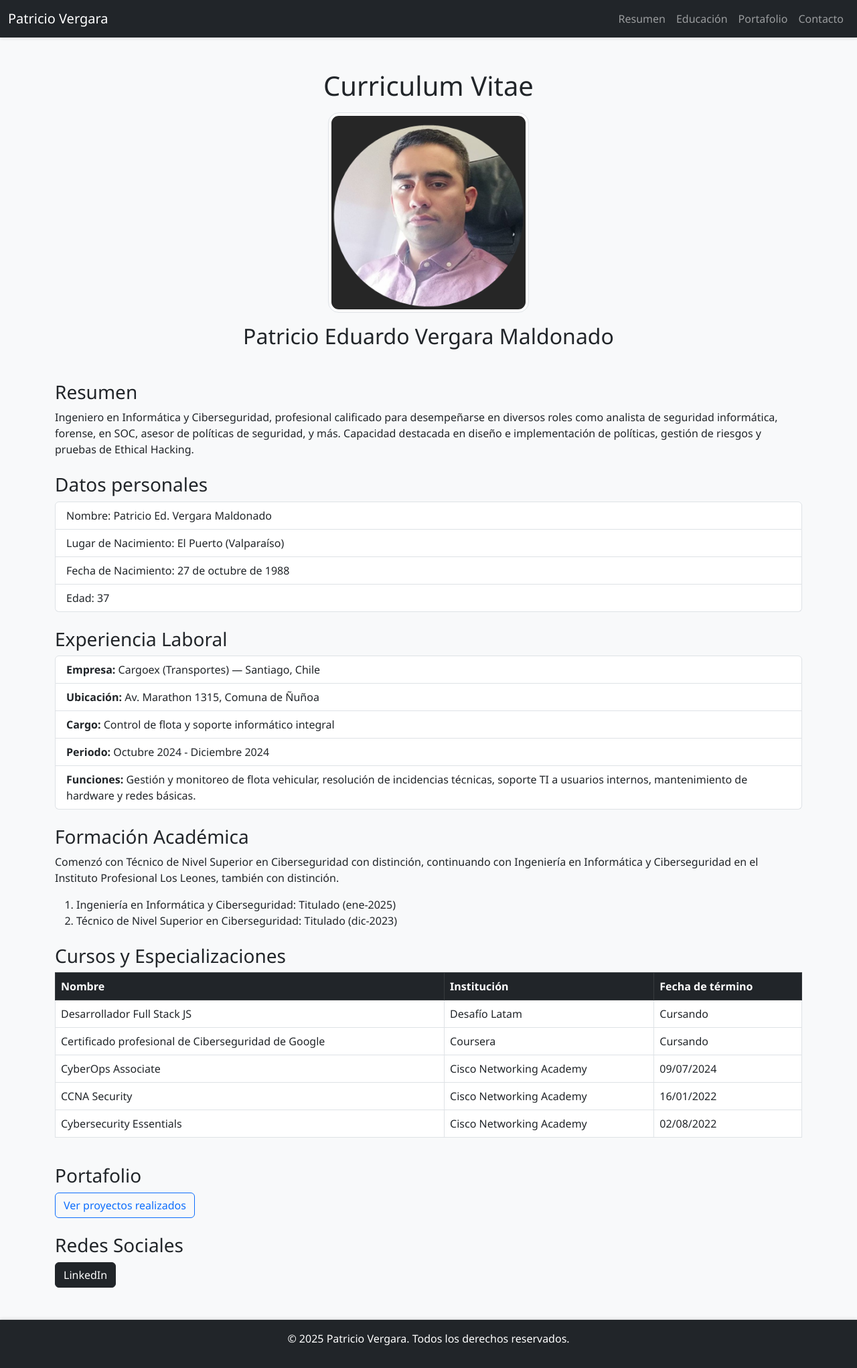
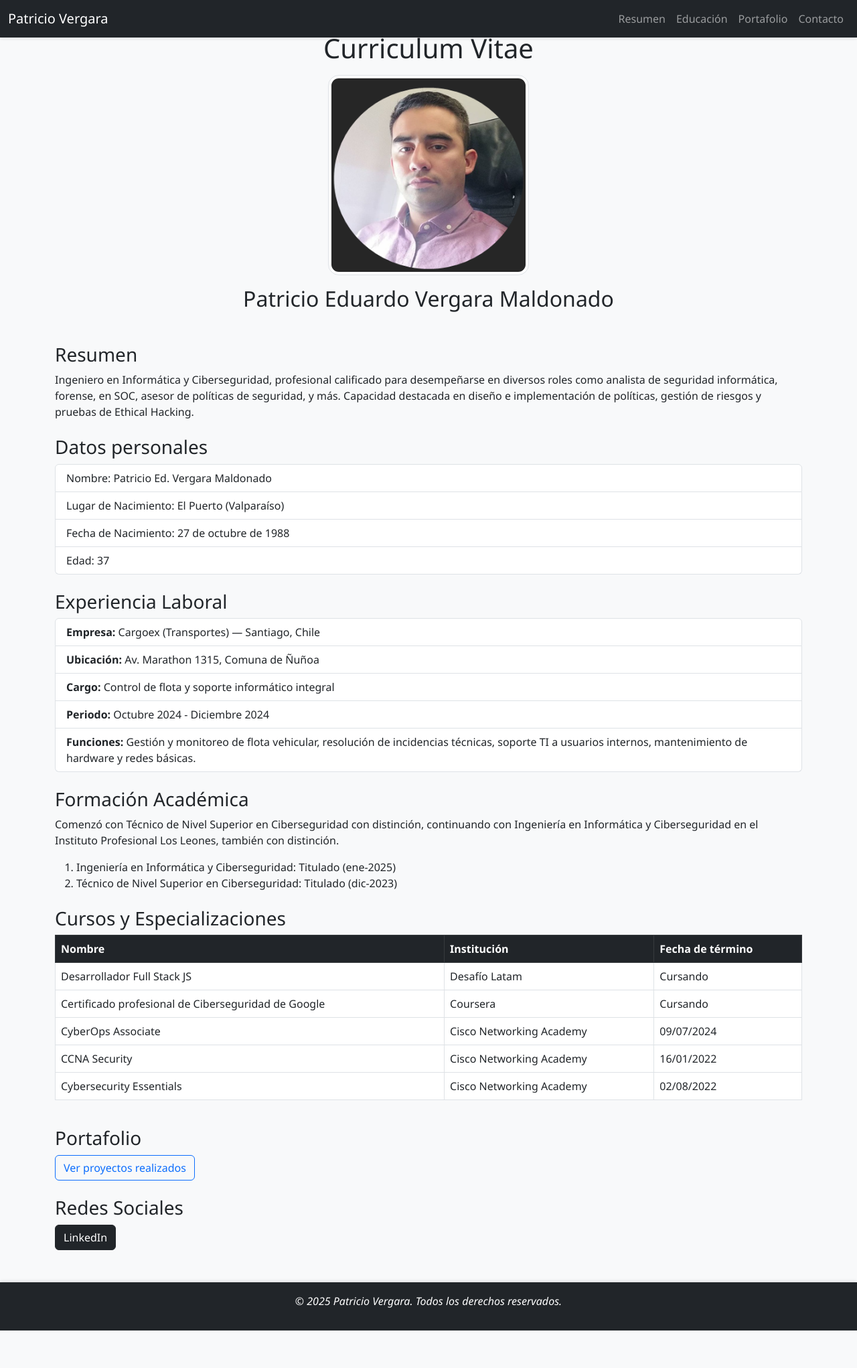
Before and after one commit to patriciovergara/patriciovergara.github.io, a plain HTML site: page index.html in a window 1280 px wide. Shown: the whole page at 67% size. After the commit the page ends 1987 px from the top, so only its background shows below. Drawn offline with nearby package versions, Linux system fonts and the light colour scheme.

Commit message:
agregué ayuda

```diff
--- a/index.html
+++ b/index.html
@@ -11,7 +11,7 @@
     <link href="assets/css/style.css" rel="stylesheet" />
   </head>
   <body class="bg-light">
-    <nav class="navbar navbar-expand-lg navbar-dark bg-dark">
+    <nav class="navbar navbar-expand-lg navbar-dark bg-dark fixed-top">
       <div class="container-fluid">
         <a class="navbar-brand" href="#">Patricio Vergara</a>
         <button
@@ -182,7 +182,7 @@
     </div>
 
     <footer id="footer" class="bg-dark text-white text-center mt-5 py-3">
-      <p>&copy; 2025 Patricio Vergara. Todos los derechos reservados.</p>
+      <p class="fst-italic">&copy; 2025 Patricio Vergara. Todos los derechos reservados.</p>
     </footer>
 
     <script src="https://cdn.jsdelivr.net/npm/bootstrap@5.3.0/dist/js/bootstrap.bundle.min.js"></script>
```
Also changed, not shown: portafolio.html (+2 -2 lines).
